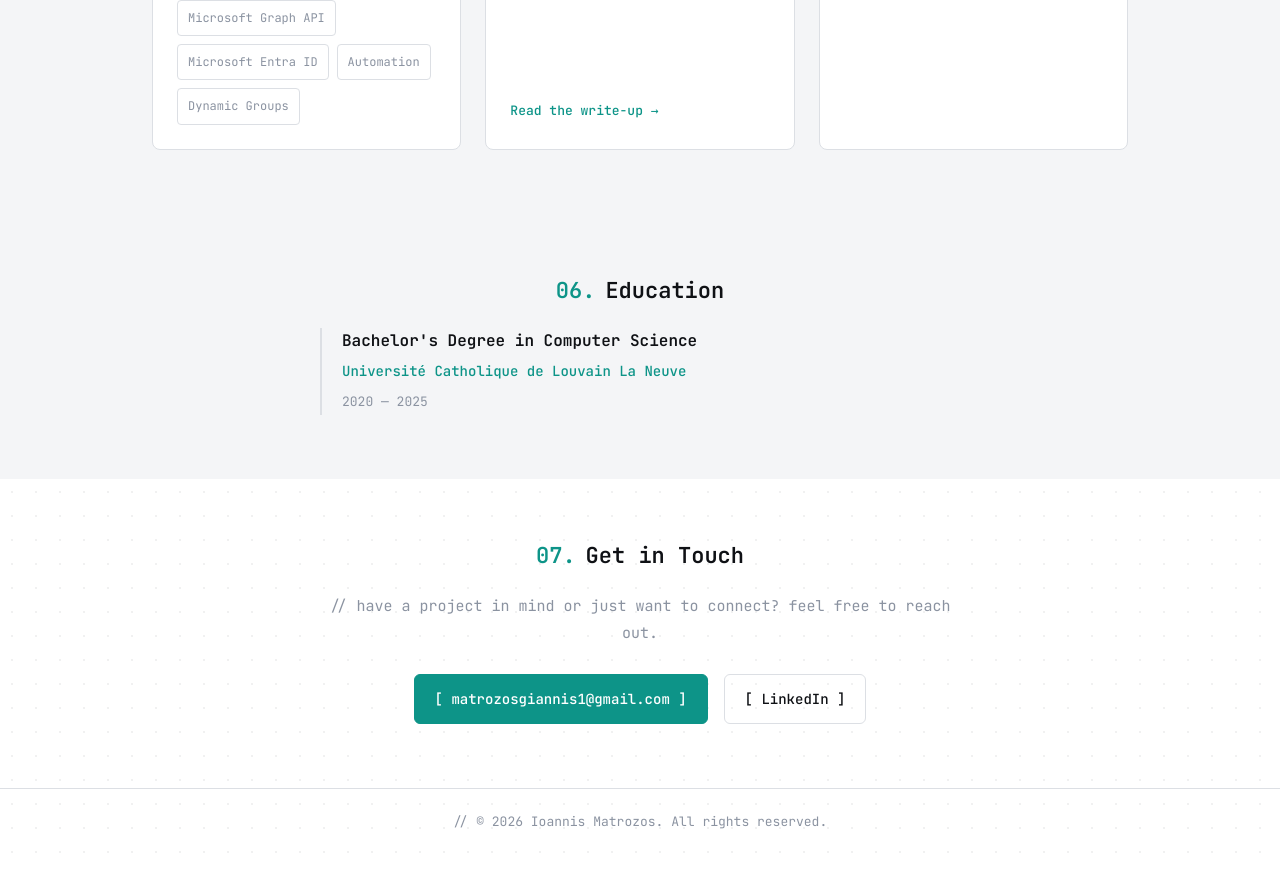
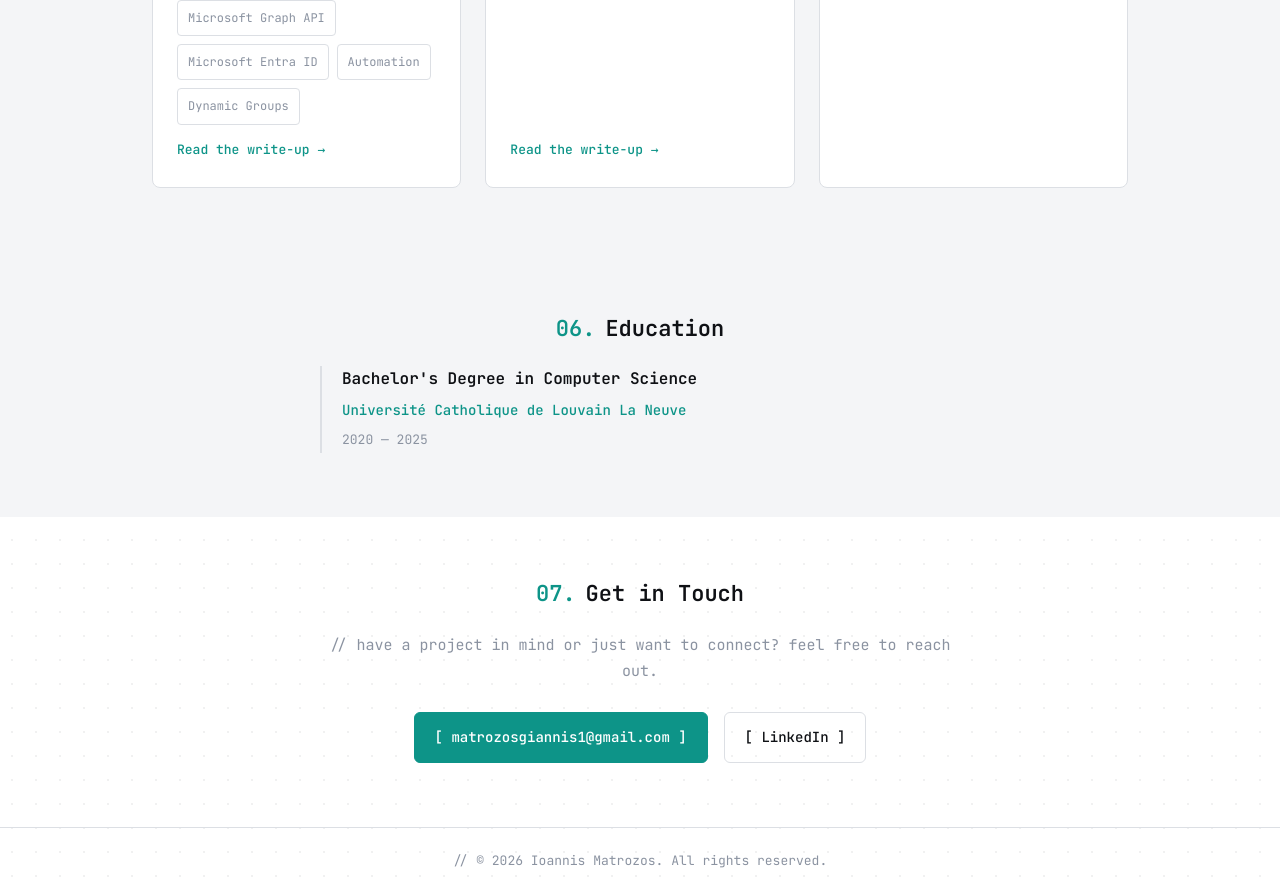
Before and after one commit to giannismatr/portfolio, a React (Vite) app: page / in a window 1280 px wide. Shown: the part 3240-4134 px from the top of the page. Before the commit the page ends 4096 px from the top, so only its background shows below. Built offline with nearby package versions, Linux system fonts and the light colour scheme.

Commit message:
Link Azure Onboarding Automation Lab to its blog write-up

```diff
--- a/src/data/content.ts
+++ b/src/data/content.ts
@@ -89,6 +89,8 @@ export const projects: Project[] = [
     description:
       'A Logic App that automates new-hire onboarding — creating users in Microsoft Entra ID via the Microsoft Graph API and routing them into the correct department group through attribute-based dynamic membership, with an email notification once onboarding completes.',
     tags: ['Azure Logic Apps', 'Microsoft Graph API', 'Microsoft Entra ID', 'Automation', 'Dynamic Groups'],
+    link: 'https://matrozos.bearblog.dev/azureidentityblog/',
+    linkLabel: 'Read the write-up',
     checklist: [
       { label: 'HTTP-triggered Logic App', done: true },
       { label: 'App registration with Graph API permissions', done: true },
```
